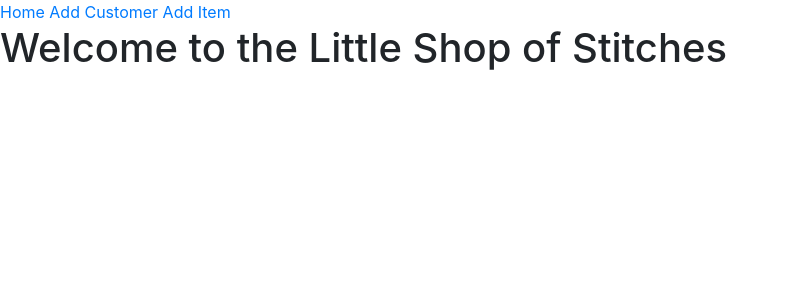
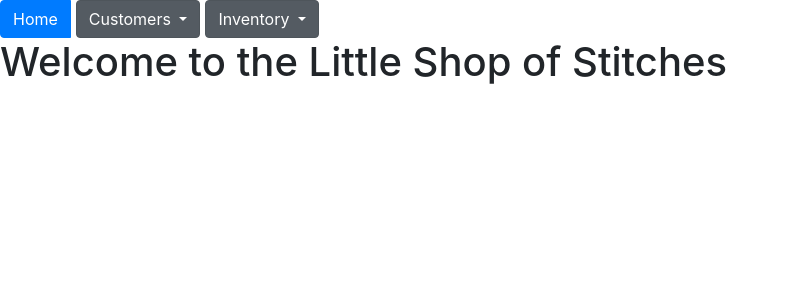
Before and after one commit to BEricDavis/quilt_pos, a Flask app: page / in a window 1280 px wide. Shown: the top 300 px of the page, without its empty margins (0-789 px from the left). Run offline with Flask 2, Linux system fonts and the light colour scheme; some libraries are stand-ins or nearby versions.

Commit message:
add local stylesheet and reference bootstrap's js libraries

```diff
--- /dev/null
+++ b/app/static/styles/lsos.css
@@ -0,0 +1,3 @@
+.btn {
+    margin-right: 5px;
+}
--- a/app/templates/base.html
+++ b/app/templates/base.html
@@ -1,14 +1,53 @@
 <!DOCTYPE html>
 <html lang="en">
 <head>
-    <link rel="stylesheet" href="https://stackpath.bootstrapcdn.com/bootstrap/4.1.3/css/bootstrap.min.css" integrity="sha384-MCw98/SFnGE8fJT3GXwEOngsV7Zt27NXFoaoApmYm81iuXoPkFOJwJ8ERdknLPMO" crossorigin="anonymous">
     <meta charset="UTF-8">
     <title>LSOS</title>
+
+    <!-- CSS -->
+    <link rel="stylesheet" href="https://maxcdn.bootstrapcdn.com/bootstrap/4.0.0/css/bootstrap.min.css" integrity="sha384-Gn5384xqQ1aoWXA+058RXPxPg6fy4IWvTNh0E263XmFcJlSAwiGgFAW/dAiS6JXm" crossorigin="anonymous">
+    <link rel="stylesheet" href="{{ url_for('static', filename='styles/lsos.css') }}">
+
+    <!-- javascript -->
+    <script src="https://code.jquery.com/jquery-3.2.1.slim.min.js" integrity="sha384-KJ3o2DKtIkvYIK3UENzmM7KCkRr/rE9/Qpg6aAZGJwFDMVNA/GpGFF93hXpG5KkN" crossorigin="anonymous"></script>
+    <script src="https://cdnjs.cloudflare.com/ajax/libs/popper.js/1.12.9/umd/popper.min.js" integrity="sha384-ApNbgh9B+Y1QKtv3Rn7W3mgPxhU9K/ScQsAP7hUibX39j7fakFPskvXusvfa0b4Q" crossorigin="anonymous"></script>
+    <script src="https://maxcdn.bootstrapcdn.com/bootstrap/4.0.0/js/bootstrap.min.js" integrity="sha384-JZR6Spejh4U02d8jOt6vLEHfe/JQGiRRSQQxSfFWpi1MquVdAyjUar5+76PVCmYl" crossorigin="anonymous"></script>    <link rel="stylesheet" href="https://stackpath.bootstrapcdn.com/bootstrap/4.1.3/css/bootstrap.min.css" integrity="sha384-MCw98/SFnGE8fJT3GXwEOngsV7Zt27NXFoaoApmYm81iuXoPkFOJwJ8ERdknLPMO" crossorigin="anonymous">
+
+
 </head>
 <body>
-<a href="{{ url_for('index') }}">Home</a>
-<a href="{{ url_for('add_customer') }}">Add Customer</a>
-<a href="{{ url_for('item_add') }}">Add Item</a>
+
+<!-- menu button group -->
+<div class="btn-group" role="group" aria-label="menu bar">
+    <a class="btn btn-primary" href="{{ url_for('index') }}" role="button" id="indexMenuLink" >
+    Home
+  </a>
+<!-- Customer menu -->
+
+<div class="dropdown show">
+  <a class="btn btn-secondary dropdown-toggle" href="#" role="button" id="customerMenuLink" data-toggle="dropdown" aria-haspopup="true" aria-expanded="false">
+    Customers
+  </a>
+
+  <div class="dropdown-menu" aria-labelledby="customerMenuLink">
+    <a class="dropdown-item" href="{{ url_for('add_customer') }}">Add New Customer</a>
+
+  </div>
+</div>
+
+<!-- Inventory menu -->
+<div class="dropdown show">
+  <a class="btn btn-secondary dropdown-toggle" href="#" role="button" id="inventoryMenuLink" data-toggle="dropdown" aria-haspopup="true" aria-expanded="false">
+    Inventory
+  </a>
+
+  <div class="dropdown-menu" aria-labelledby="inventoryMenuLink">
+    <a class="dropdown-item" href="{{ url_for('item_add') }}">Add New Item</a>
+
+  </div>
+</div>
+    </div>
+<!-- end menu button group -->
 <div>
     {% with messages = get_flashed_messages() %}
         {% if messages %}
```
